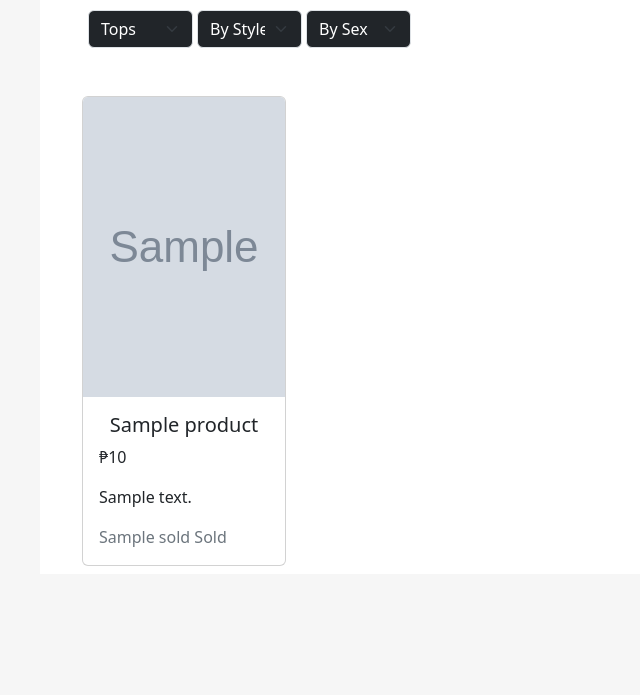
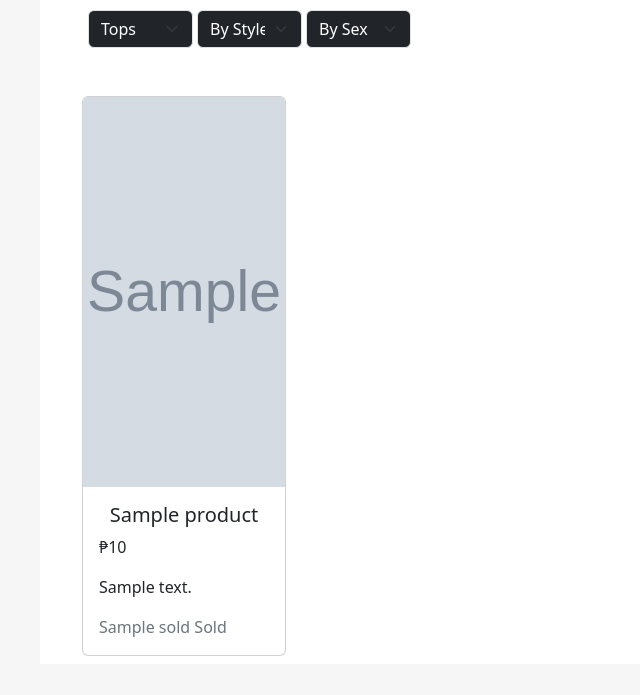
Before and after one commit to recoder99/clothing-site, a Django app: template home/templates/home/products.html in a window 1280 px wide. Shown: the part 56-751 px from the top of the page, without its empty margins (0-640 px from the left). Run offline with Django 3.2, Linux system fonts and the light colour scheme; the template is opened without the code that fills it: most values are stand-ins (such as "Sample title", 1, 10 or a date in 2020); grey boxes marked "Sample" are stand-in pictures.

Commit message:
Revert "fix image ratio"
This reverts commit 67f590234a758c4b3dba318218cc439c2fa750bb.

```diff
--- a/home/templates/home/index.html
+++ b/home/templates/home/index.html
@@ -3,9 +3,7 @@
   class="bg-white mx-auto position-relative"
   style="width: 1200px; padding-top: 10px"
 >
-  <h1 class="mb-3" style="font-family: Tahoma, sans-serif">
-    Welcome To Envy, Shopper!
-  </h1>
+<h1 class="mb-3" style=" font-family: Tahoma, sans-serif;">Welcome To Envy, Shopper!</h1>
 <div class="row">
   <div
     id="carouselExampleAutoplaying"
@@ -78,7 +76,6 @@
               src="{{p.product_image.url}}"
               class="card-img-top product-image"
               alt="Product Image"
-              style="width: 100%; height: 300px"
             />
             <div class="card-body">
               <h5 class="card-title text-center">{{p.product_name}}</h5>
--- a/home/templates/home/products.html
+++ b/home/templates/home/products.html
@@ -63,7 +63,7 @@
               src="{{p.product_image.url}}"
               class="card-img-top product-image"
               alt="Product Image"
-              style="width: 100%; height: 300px"
+              style="width: 100%"
             />
             <div class="card-body">
               <h5 class="card-title text-center">{{p.product_name}}</h5>
```
Lines whose indentation alone changed are shown as unchanged.
